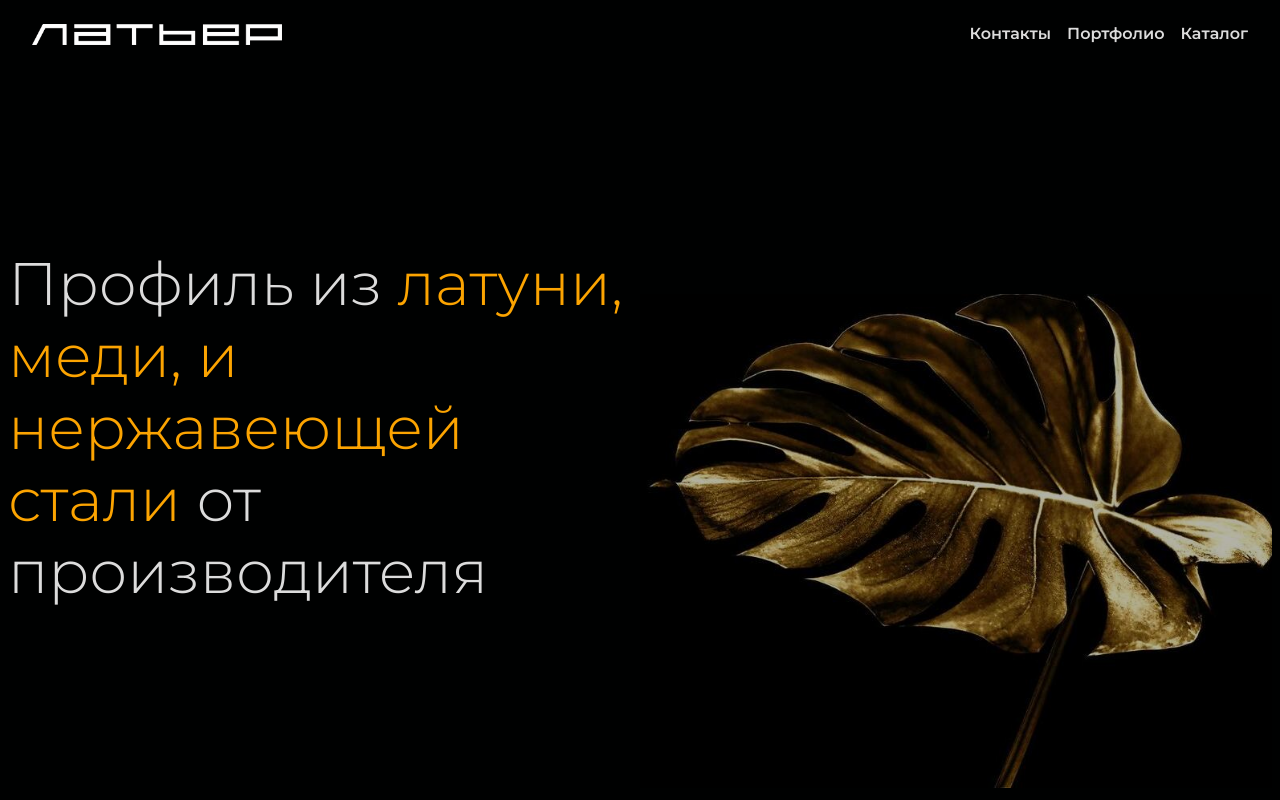
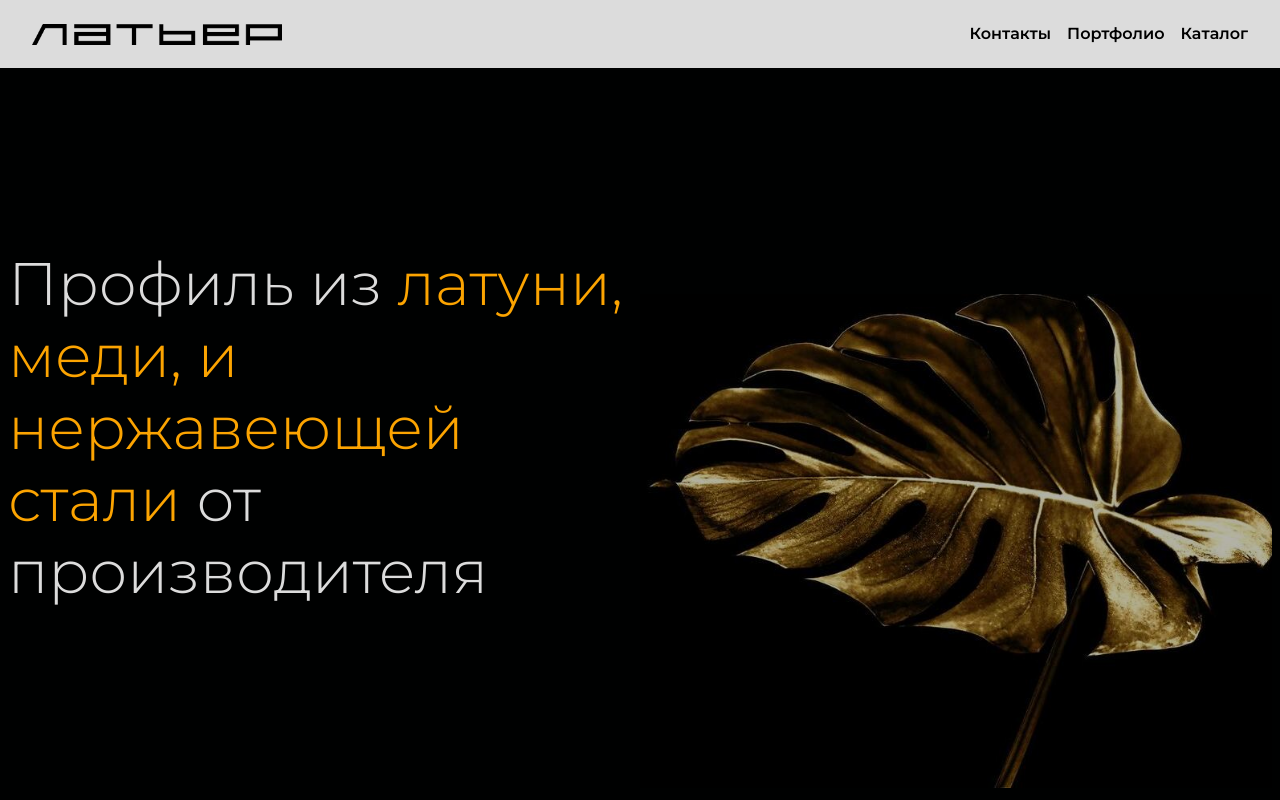
Before and after one commit to KD2Ex/Latier, a React (Vite) app in the folder proj/: page / in a window 1280 px wide. Shown: the top 800 px of the page. Built offline with nearby package versions, Linux system fonts and the light colour scheme; the HTML template or start-up script is replaced by a standard one.

Commit message:
i'm done

```diff
--- a/proj/src/components/NavBar/NavBar.tsx
+++ b/proj/src/components/NavBar/NavBar.tsx
@@ -1,6 +1,7 @@
 import React from 'react';
 import {Box, Button, Typography} from "@mui/material";
 import logoFull from '../../assets/logo/logoName.png'
+import logoFullBlack from '../../assets/logo/logoNameBlack.png'
 import logoImg from '../../assets/logo/logoImg.png'
 
 const NavBar = () => {
@@ -28,7 +29,8 @@ const NavBar = () => {
 				justifyContent: 'space-between',
 				alignItems: 'center',
 				px: 4,
-				py: 2
+				py: 2,
+				bgcolor: 'text.primary'
 			}}
 		>
 
@@ -37,7 +39,7 @@ const NavBar = () => {
 			>
 
 				<img
-					src={logoFull}
+					src={logoFullBlack}
 					alt=""
 					style={{
 						maxWidth: '250px',
@@ -55,7 +57,8 @@ const NavBar = () => {
 					gap: 2,
 					'& .MuiTypography-root': {
 						fontWeight: 600,
-						cursor: 'pointer'
+						cursor: 'pointer',
+						color: 'primary.contrastText'
 					}
 				}}
 			>
```
Also changed, not shown: proj/src/assets/logo/logoNameBlack.png (added).
